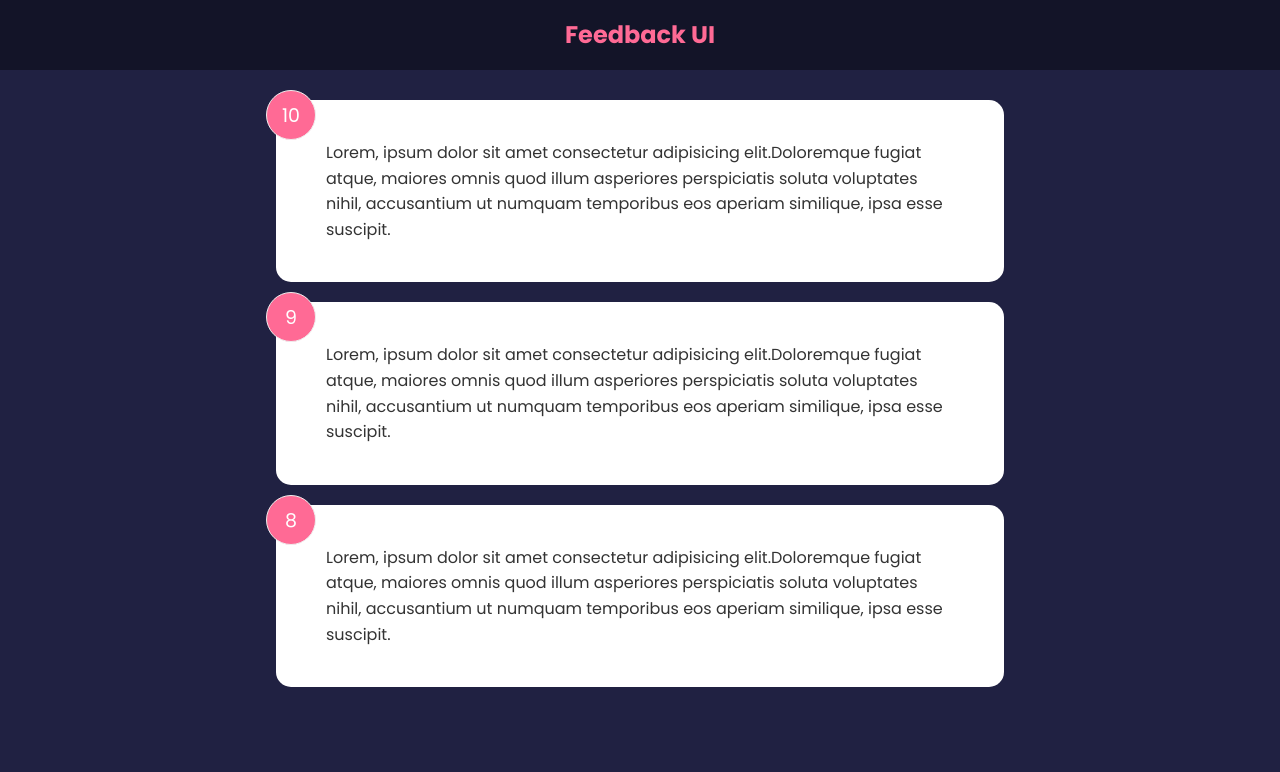
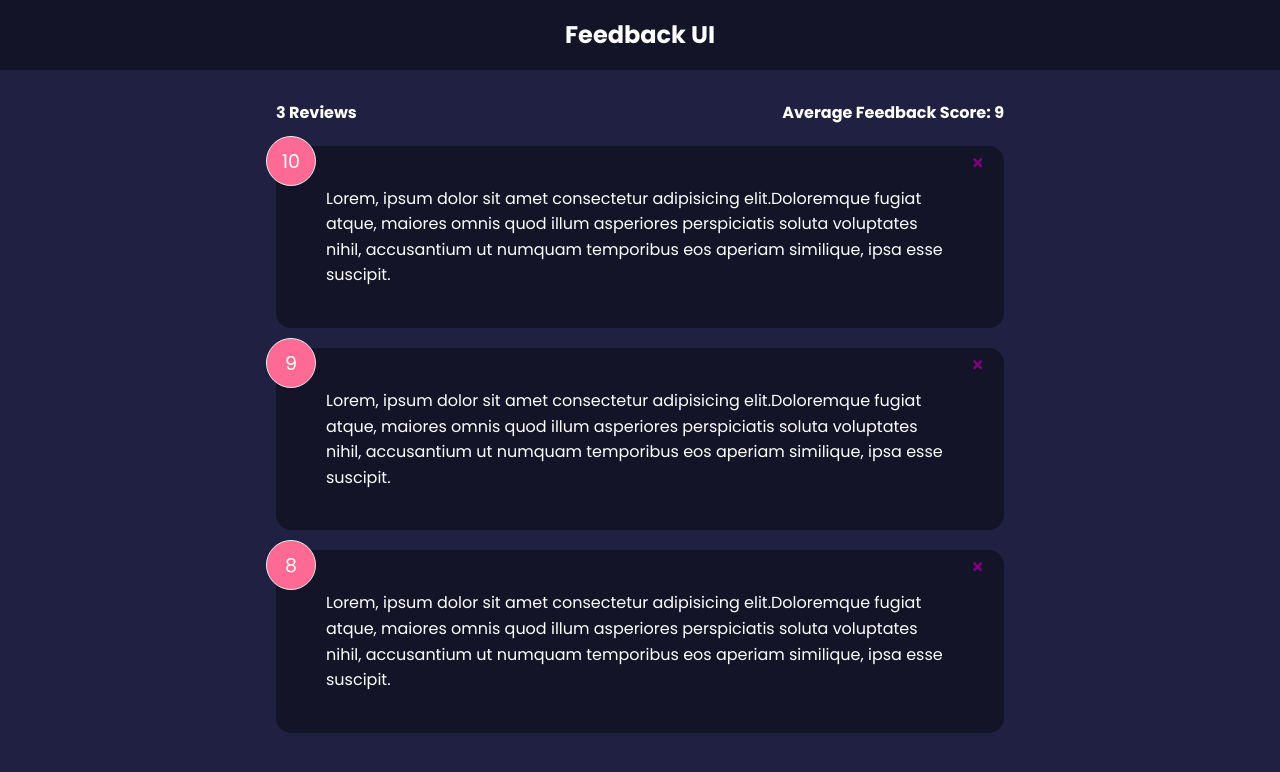
Before and after one commit to jjosephd/feedback-app, a React (Create React App) app: page / in a window 1280 px wide. Shown: the top 772 px of the page. Built offline with nearby package versions, Linux system fonts and the light colour scheme.

Commit message:
4/10 Update

```diff
--- a/package.json
+++ b/package.json
@@ -8,6 +8,7 @@
     "@testing-library/user-event": "^13.5.0",
     "react": "^18.2.0",
     "react-dom": "^18.2.0",
+    "react-icons": "^4.8.0",
     "react-scripts": "5.0.1",
     "web-vitals": "^2.1.4"
   },
--- a/src/App.js
+++ b/src/App.js
@@ -1,8 +1,10 @@
 
 import { useState } from "react";
 import Header from "./components/Header";
+
+import FeedbackStats from "./components/FeedbackStats";
 import FeedbackList from "./components/FeedbackList";
-import FeedbackData from "./data/feedbackdata"; {/**Pulls data from feedback folder */}
+import FeedbackData from "./data/feedbackdata"; {/**Pulls data from feedback folder */ }
 
 
 function App() {
@@ -12,11 +14,19 @@
 
     const [feedback, setFeedback] = useState(FeedbackData);
 
+    const deleteFeedback = (id) => {
+        if (window.confirm('Are you sure you want to delete')) {
+            setFeedback(feedback.filter((item) => item.id !== id))
+        }
+
+    }
+
     return (
         <>
             <Header />
             <div className="container">
-                <FeedbackList feedback={feedback} />
+                <FeedbackStats feedback={feedback } />
+                <FeedbackList feedback={feedback} handleDelete={deleteFeedback } />
             </div>
         </>
     )
--- a/src/components/FeedbackItem.jsx
+++ b/src/components/FeedbackItem.jsx
@@ -1,18 +1,23 @@
 import React from 'react'
-
+import Card from './shared/Card'
+import PropTypes from 'prop-types'
+import {FaTimes} from 'react-icons/fa'
 {/* */}
 
-function FeedbackItem({item}) {
-    {/* */}
+function FeedbackItem({item, handleDelete}) {
 
 
 
   return (
-    <div className="card">
+    <Card>
           <div className="num-display">{item.rating}</div>
+          <button onClick={() => handleDelete(item.id)} className="close">
+              <FaTimes color='purple' />
+          </button>
           <div className="text-display">{item.text}</div>
-    </div>
+    </Card>
   )
 }
 
+
 export default FeedbackItem
--- a/src/components/FeedbackList.jsx
+++ b/src/components/FeedbackList.jsx
@@ -1,7 +1,9 @@
 import React from 'react'
 import FeedbackItem from './FeedbackItem'
+import PropTypes from 'prop-types'
 
-function FeedbackList({ feedback }) {
+
+function FeedbackList({ feedback, handleDelete }) {
 
     {/*If there is no feedback object or feedback object length = 0 return paragraph */}
 
@@ -17,11 +19,26 @@
 
             {feedback.map((item) => (
 
-                <FeedbackItem key={item.id} item={item} />
+                <FeedbackItem
+                    key={item.id}
+                    item={item}
+                    handleDelete={handleDelete} />
             ))}
               {/* */}
       </div>
   )
 }
 
+//Proptypes - arrayOf(Proptypes.shape()) builds the required 'shape' of FeedbackList array including id, text, rating
+
+FeedbackList.propTypes = {
+    feedback: PropTypes.arrayOf(
+        PropTypes.shape({
+            id: PropTypes.number.isRequired,
+            rating: PropTypes.number.isRequired,
+            text: PropTypes.string.isRequired,
+        })
+    )
+}
+
 export default FeedbackList
--- /dev/null
+++ b/src/components/FeedbackStats.jsx
@@ -0,0 +1,18 @@
+import React from 'react';
+
+function FeedbackStats({ feedback }) {
+  //Calculate avg rating score
+  let average =
+    feedback.reduce((acc, curr) => {
+      return acc + curr.rating;
+    }, 0) / feedback.length;
+
+  return (
+    <div className="feedback-stats">
+      <h4>{feedback.length} Reviews</h4>
+      <h4>Average Feedback Score: {average}</h4>
+    </div>
+  );
+}
+
+export default FeedbackStats;
--- a/src/components/Header.jsx
+++ b/src/components/Header.jsx
@@ -20,7 +20,7 @@
 Header.defaultProps = {
     text: 'Feedback UI',
     bgColor: 'rgba(0,0,0,0.4)',
-    textColor: '#ff6a95',
+    color: '#ff6a95',
 
 }
 
--- a/src/components/shared/Card.jsx
+++ b/src/components/shared/Card.jsx
@@ -0,0 +1,28 @@
+import React from 'react'
+import PropTypes from 'prop-types'
+
+
+{/*Card takes children as a prop and displays children with 'card' styling passed to the div*/}
+function Card({children, reverse}) {
+    return (
+     /*<div className={`card ${reverse && 'reverse'}`}>
+      {children}
+    </div>*/
+
+        <div className="card" style={{
+            backgroundColor: reverse ? 'rgba(0,0,0,0.4)' : '#fff',
+            color: reverse ? '#fff' : '#000',
+        }}>{children }</div>
+  )
+}
+
+Card.defaultProps = {
+    reverse: true,
+}
+
+Card.propTypes = {
+    children: PropTypes.node.isRequired,
+    reverse: PropTypes.bool,
+}
+
+export default Card
```
Also changed, not shown: 1 other file (tests, documents, lock files or other folders).
